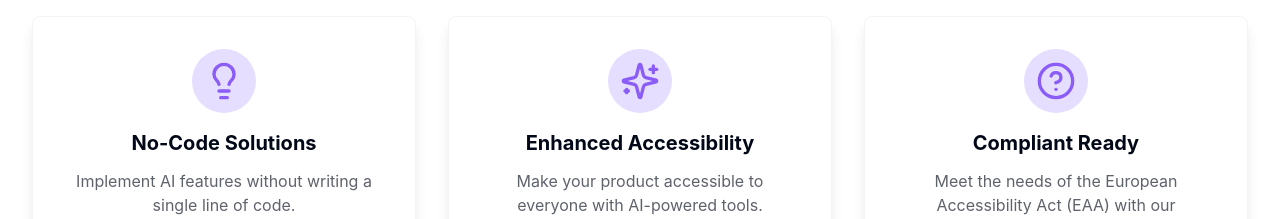
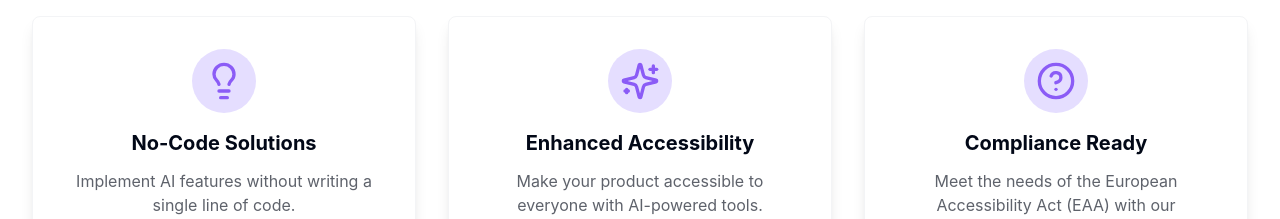
Before and after one commit to briankemler/ramen-page-ai, a React (Vite) app: page / in a window 1280 px wide. Shown: the part 1020-1239 px from the top of the page. Built offline with nearby package versions, Linux system fonts and the light colour scheme.

Commit message:
Fix wording in AboutSection
Use "compliance ready" instead of "compliant ready".

```diff
--- a/src/components/AboutSection.tsx
+++ b/src/components/AboutSection.tsx
@@ -29,7 +29,7 @@ const AboutSection: React.FC = () => {
             },
             {
               icon: <CircleHelp className="w-10 h-10 text-ramen-purple" />,
-              title: "Compliant Ready",
+              title: "Compliance Ready",
               description: "Meet the needs of the European Accessibility Act (EAA) with our accessibility solutions."
             }
           ].map((feature, idx) => (
```
